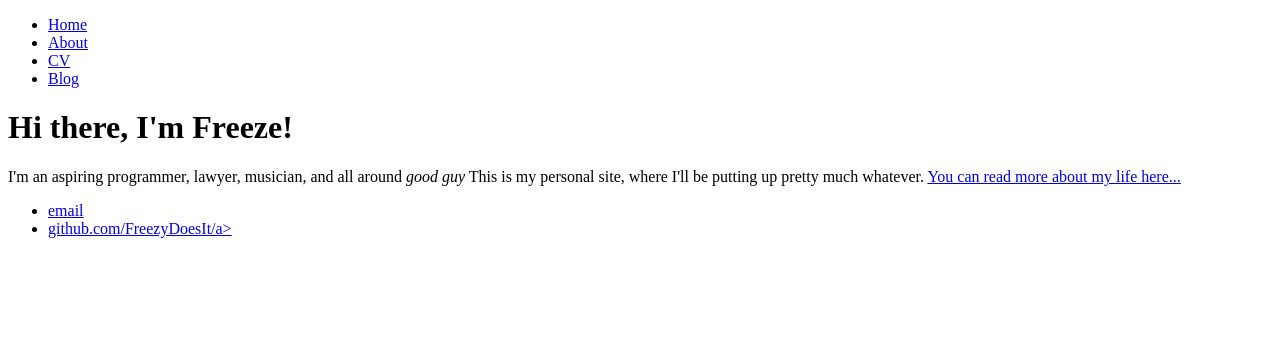
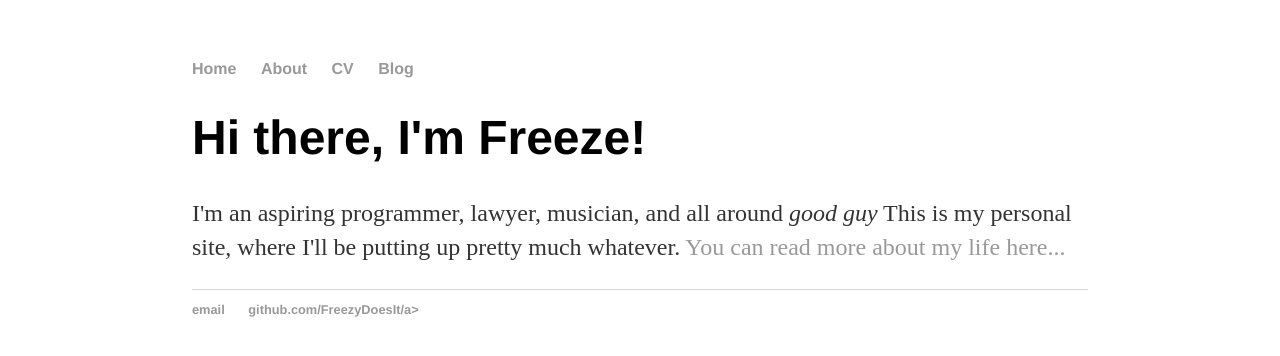
Before and after one commit to FreezyDoesIt/freezydoesit.github.io, a plain HTML site: page index.html in a window 1280 px wide. Drawn offline with Linux system fonts and the light colour scheme.

Commit message:
Update index.html

```diff
--- a/index.html
+++ b/index.html
@@ -1,7 +1,9 @@
 <!DOCTYPE html>
 <html>
 	<head>
-		<title>Welcome to Freezy Does It!</title>
+		<title>Freezes' Personal Website</title>
+		<!-- link to main stylesheet -->
+		<link rel="stylesheet" type="text/css" href="/css/main.css">
 	</head>
 	<body>
 		<nav>
```
